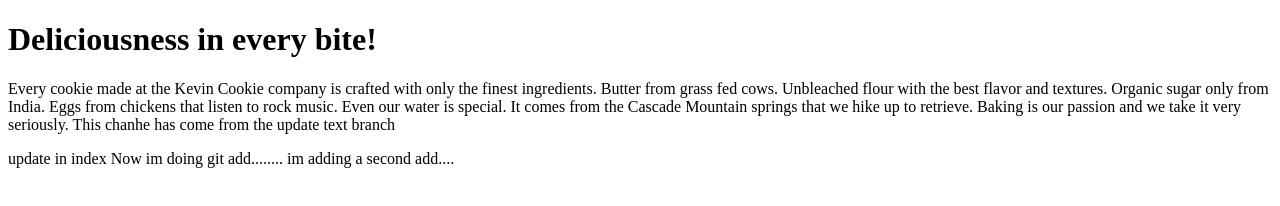
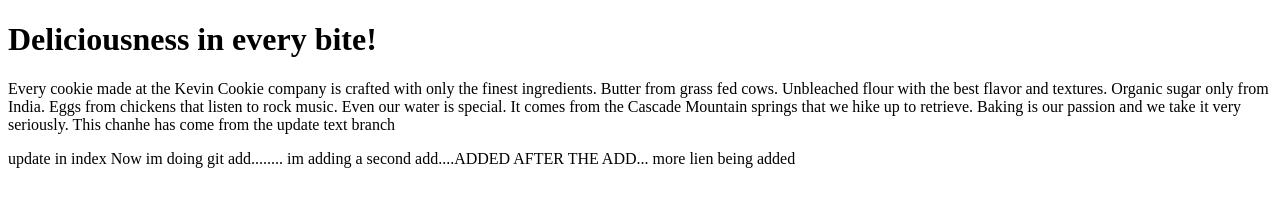
Before and after one commit to seansmith089/git_practice, a plain HTML site: page index.htm in a window 1280 px wide. Drawn offline with Linux system fonts and the light colour scheme.

Commit message:
adding final changes

```diff
--- a/index.htm
+++ b/index.htm
@@ -12,7 +12,8 @@ update in index
 
 Now im doing git add........
 
-im adding a second add....
+im adding a second add....ADDED AFTER THE ADD...
 
+more lien being added
 </body>
 </html>
```
